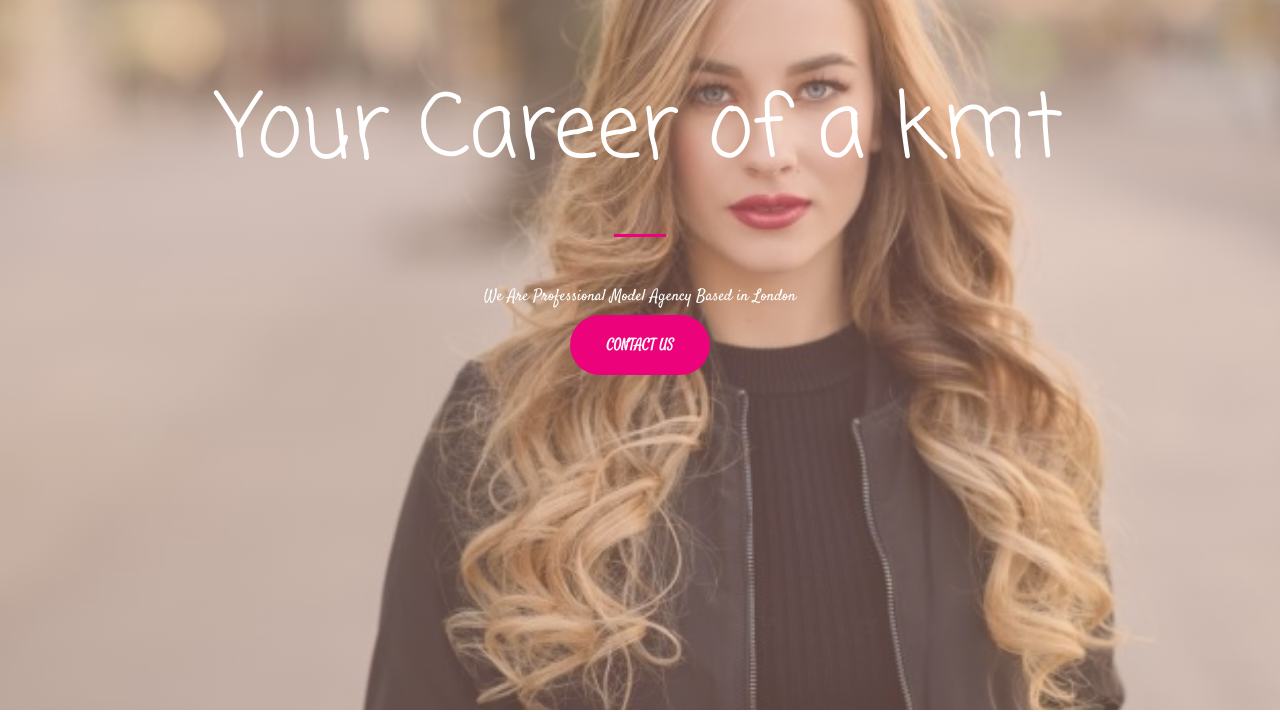
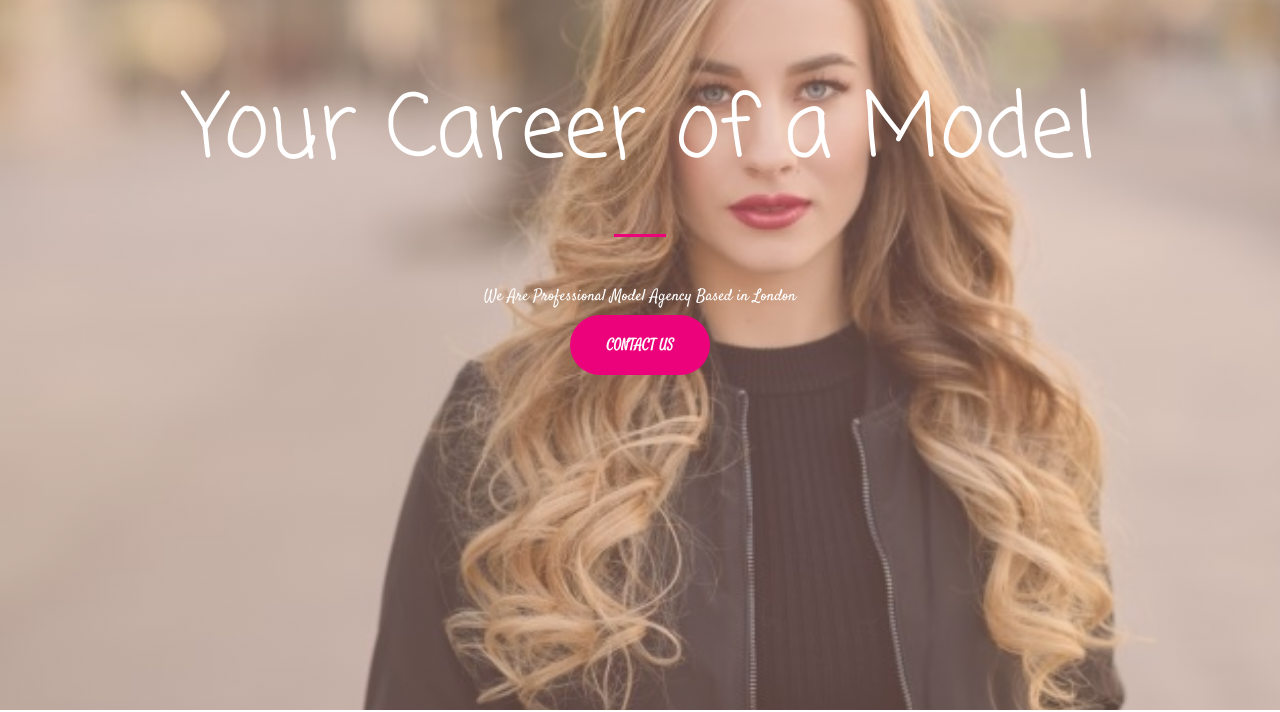
Before and after one commit to khinmaythu2021/khinmaythu, a plain HTML site: page index.html in a window 1280 px wide. Shown: the part 90-802 px from the top of the page. Drawn offline with Linux system fonts and the light colour scheme.

Commit message:
changing model

```diff
--- a/index.html
+++ b/index.html
@@ -32,7 +32,7 @@
 		<div class="container" id="navtitle">
 			<div class="row justify-content-center text-center">
 				<div class="col-10">
-					<h1 class="display-2 text-white text-center" id="career">Your Career of a kmt</h1>
+					<h1 class="display-2 text-white text-center" id="career">Your Career of a Model</h1>
 					<hr class="my-5" id="divider">
 				</div>
 				<div class="col-8">
```
